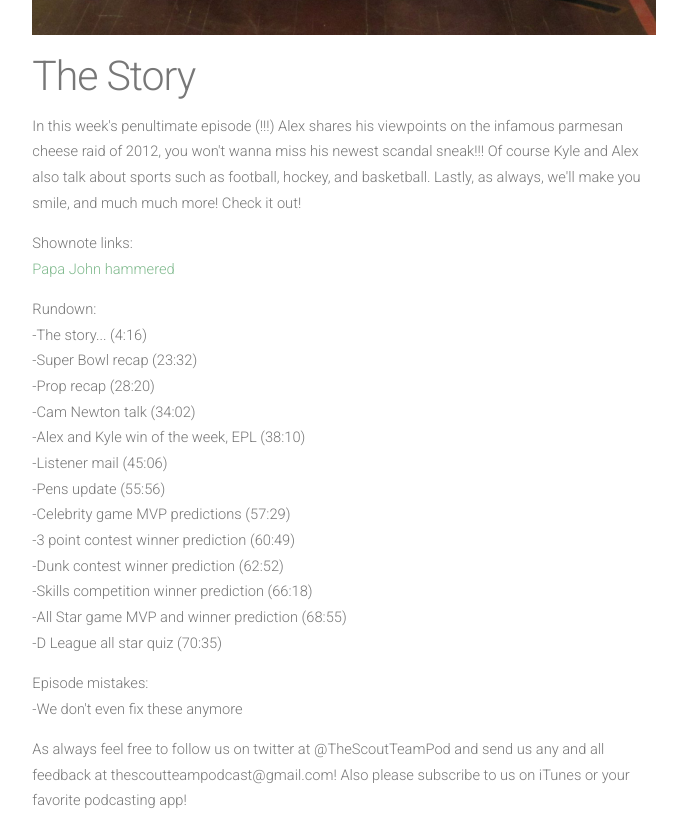
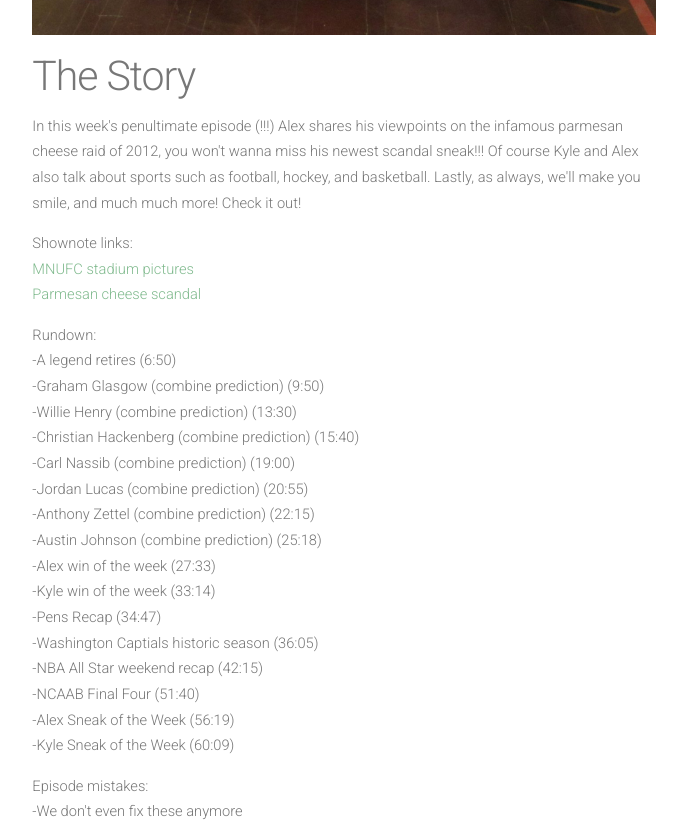
Before and after one commit to alancast/alancast.github.io, a Jekyll site: the page built from _posts/2016-2-26-episode19.md, in a window 1280 px wide and 900 px high, scrolled down 1054 px, cut to the strip 0-825 px from the top of the window. Shown: the whole strip, without its empty margins (296-983 px from the left). Built offline with Jekyll 4.4.1, drawn with Linux system fonts in a browser that asks for light colours; nearby versions of some CDN libraries.

Commit message:
Final episode 19 website post

```diff
--- a/_posts/2016-2-26-episode19.md
+++ b/_posts/2016-2-26-episode19.md
@@ -7,21 +7,25 @@ tags: PodcastEpisode
 
 <p>In this week's penultimate episode (!!!) Alex shares his viewpoints on the infamous parmesan cheese raid of 2012, you won't wanna miss his newest scandal sneak!!! Of course Kyle and Alex also talk about sports such as football, hockey, and basketball. Lastly, as always, we'll make you smile, and much much more! Check it out!</p>
 <p>Shownote links:
-<br><a target="_blank" href="http://totalfratmove.com/picture-papa-john-was-blackout-drunk-after-louisvilles-national-championship-win/">Papa John hammered</a></p>
+<br><a target="_blank" href="http://imgur.com/gallery/qcnPL/new">MNUFC stadium pictures</a>
+<br><a target="_blank" href="http://www.bloomberg.com/news/articles/2016-02-16/the-parmesan-cheese-you-sprinkle-on-your-penne-could-be-wood">Parmesan cheese scandal</a></p>
 <p>Rundown:
-<br>-The story... (4:16)
-<br>-Super Bowl recap (23:32)
-<br>-Prop recap (28:20)
-<br>-Cam Newton talk (34:02)
-<br>-Alex and Kyle win of the week, EPL (38:10)
-<br>-Listener mail (45:06)
-<br>-Pens update (55:56)
-<br>-Celebrity game MVP predictions (57:29)
-<br>-3 point contest winner prediction (60:49)
-<br>-Dunk contest winner prediction (62:52)
-<br>-Skills competition winner prediction (66:18)
-<br>-All Star game MVP and winner prediction (68:55)
-<br>-D League all star quiz (70:35)</p>
+<br>-A legend retires (6:50)
+<br>-Graham Glasgow (combine prediction) (9:50)
+<br>-Willie Henry (combine prediction) (13:30)
+<br>-Christian Hackenberg (combine prediction) (15:40)
+<br>-Carl Nassib (combine prediction) (19:00)
+<br>-Jordan Lucas (combine prediction) (20:55)
+<br>-Anthony Zettel (combine prediction) (22:15)
+<br>-Austin Johnson (combine prediction) (25:18)
+<br>-Alex win of the week (27:33)
+<br>-Kyle win of the week (33:14)
+<br>-Pens Recap (34:47)
+<br>-Washington Captials historic season (36:05)
+<br>-NBA All Star weekend recap (42:15)
+<br>-NCAAB Final Four (51:40)
+<br>-Alex Sneak of the Week (56:19)
+<br>-Kyle Sneak of the Week (60:09)</p>
 <p>Episode mistakes:
 <br>-We don't even fix these anymore</p>
 <p>As always feel free to follow us on twitter at @TheScoutTeamPod and send us any and all feedback at thescoutteampodcast@gmail.com! Also please subscribe to us on iTunes or your favorite podcasting app!</p>
```
